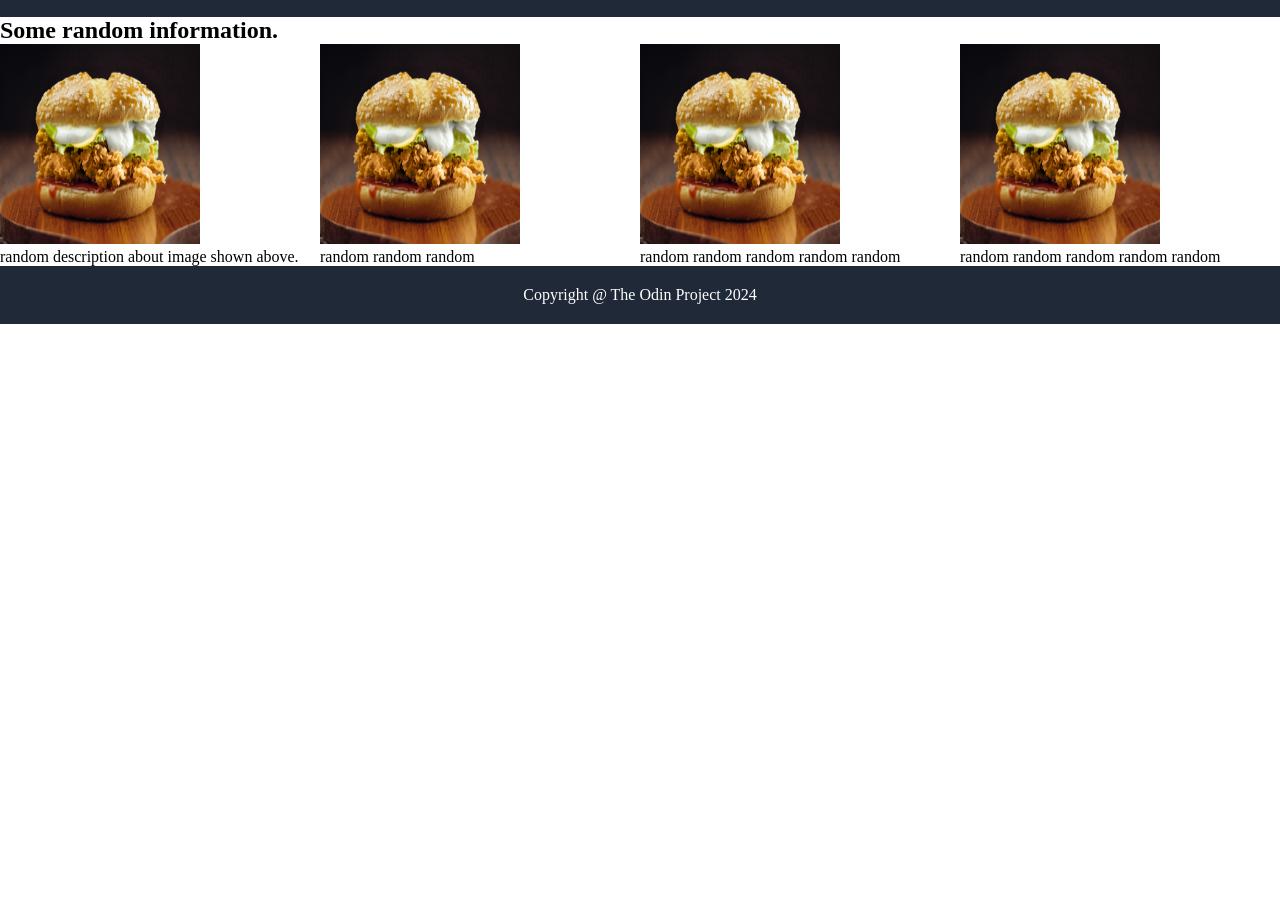
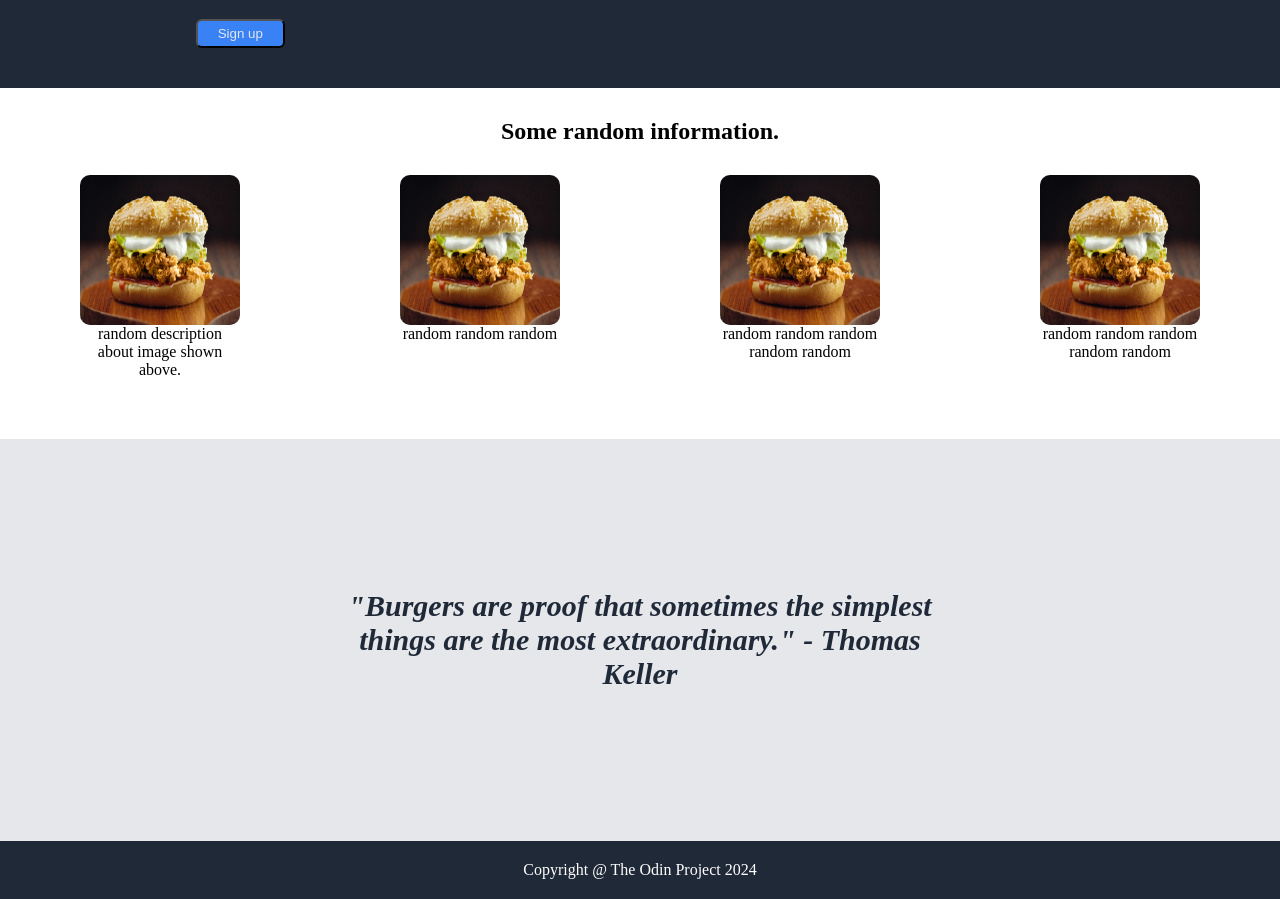
Before and after one commit to minaStowe/odin-landing-page, a plain HTML site: page index.html in a window 1280 px wide. Shown: the part 507-1406 px from the top of the page. Before the commit the page ends 831 px from the top, so only its background shows below. Drawn offline with Linux system fonts and the light colour scheme; files whose address does not match are found by name.

Commit message:
Completed quote section. Need to finalize four images section

```diff
--- a/index.html
+++ b/index.html
@@ -26,29 +26,33 @@
         </div>
     </div>
     </div>
-    <section class="random-section">
+    <div class="random-section">
         <h2>Some random information.</h2>
         <div class="random-info">
             <div class="column1">
-                <img src="/Users/minanguyen/Odin-project/repos/odin-landing-page/images/chicken-burger.jpg" alt="chicken burger" width="200" height="200">
+                <img src="/Users/minanguyen/Odin-project/repos/odin-landing-page/images/chicken-burger.jpg" alt="chicken burger" width="200" height="150">
                 <p>random description about image shown above.</p>
             </div>
             <div class="column1">
-                <img src="/Users/minanguyen/Odin-project/repos/odin-landing-page/images/chicken-burger.jpg" alt="" width="200" height="200">
+                <img src="/Users/minanguyen/Odin-project/repos/odin-landing-page/images/chicken-burger.jpg" alt="" width="200" height="150">
                 <p>random random random</p>
             </div>
             <div class="column1">
-                <img src="/Users/minanguyen/Odin-project/repos/odin-landing-page/images/chicken-burger.jpg" alt="" width="200" height="200">
+                <img src="/Users/minanguyen/Odin-project/repos/odin-landing-page/images/chicken-burger.jpg" alt="" width="200" height="150">
                 <p>random random random random random</p>
             </div>
             <div class="column1">
-                <img src="/Users/minanguyen/Odin-project/repos/odin-landing-page/images/chicken-burger.jpg" alt="" width="200" height="200">
+                <img src="/Users/minanguyen/Odin-project/repos/odin-landing-page/images/chicken-burger.jpg" alt="" width="200" height="150">
                 <p>random random random random random</p>
             </div>
 
         </div>
+    </div>
+    <section>
+        <div class="quote">
+            <div class="burger-quote"><h2>"Burgers are proof that sometimes the simplest things are the most extraordinary." - Thomas Keller </h2></div>
+        </div>
     </section>
-    <section></section>
     <section></section>
     <footer> Copyright @ The Odin Project 2024 </footer>
 </body>
--- a/styles.css
+++ b/styles.css
@@ -57,11 +57,14 @@ float: right;
     font-size: 48px;
     font-style: extra-bold;
     color: #F9FAF8;
+    padding-top: 20px;
 }
 
 .row h3 {
     font-size: 18px;
     color: #E5E7EB;
+    padding: 15px;
+    padding-left: 5px;
 }
 
 .Hero-sign-up-btn {
@@ -81,9 +84,43 @@ float: right;
   }
 
 .column1 {
-    flex: 50%;
+    flex: 50;
 }
-footer {
+
+.column1 img,
+.column1 p {
+    display: block;
+    margin-left: auto;
+    margin-right: auto;
+    width: 50%;
+    border-radius: 10px;
+    text-align: center;
+  }
+
+.random-section {
+    padding-bottom: 60px;
+}
+.random-section h2 {
+    text-align: center;
+    padding: 30px;
+}
+
+.quote {
+    background-color: #E5E7EB;
+    padding: 150px;
+}
+
+.burger-quote {
+    text-align: center;
+    width: 60%;
+    margin-left: auto;
+    margin-right: auto;
+    color: #1F2937;
+    font-size: 20px;
+    font-style: italic;
+}
+
+  footer {
     background-color: #1F2937;
     color: white;
     padding: 20px;
```
